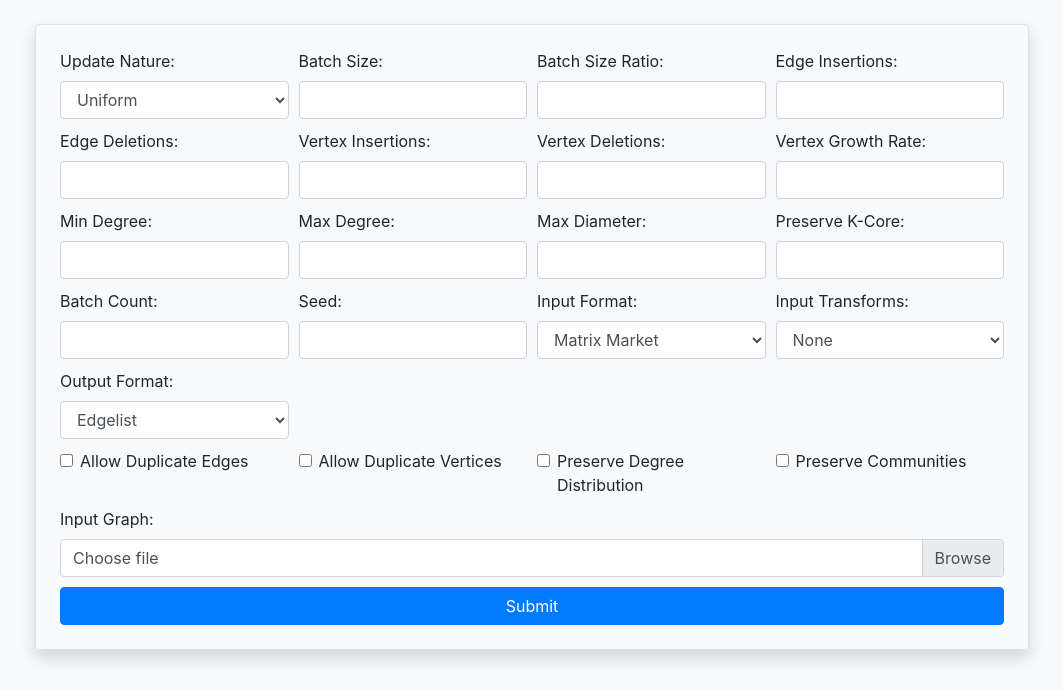
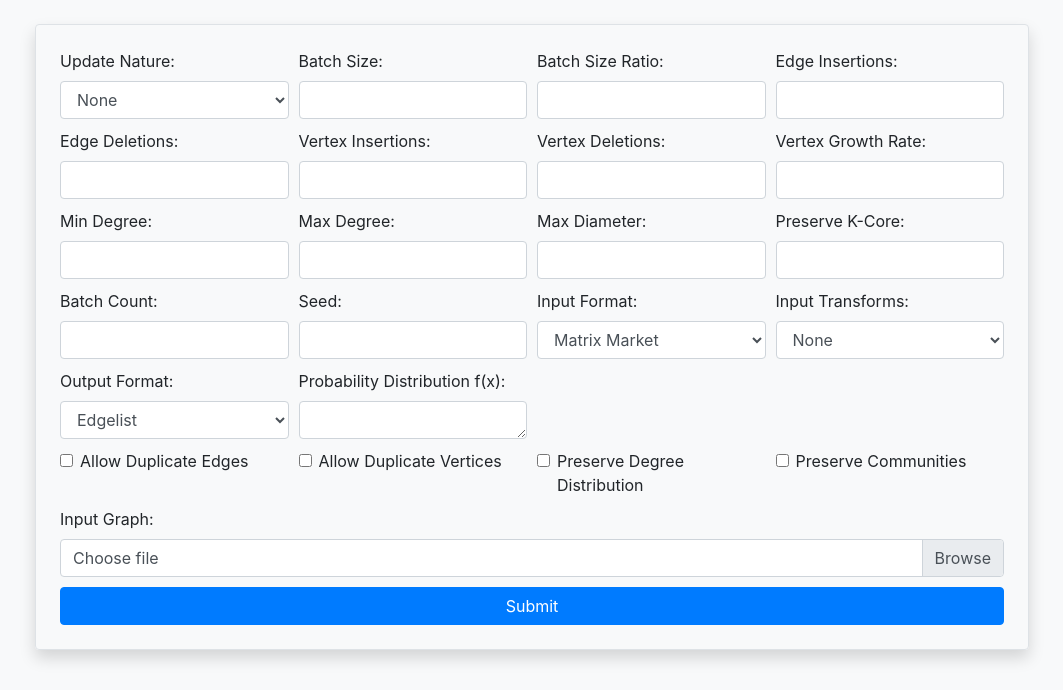
Before and after one commit to Rajendraprasad7/graph-generate-backend, a Flask app: page / in a window 1280 px wide. Shown: the part 84-774 px from the top of the page, without its empty margins (108-1171 px from the left). Run offline with Flask 3, Linux system fonts and the light colour scheme; a user stored in the database is signed in; some libraries are stand-ins or nearby versions.

Commit message:
add support for custom probability function

```diff
--- a/app.py
+++ b/app.py
@@ -92,6 +92,7 @@ def home():
         output_format = request.form['output-format']
         input_format = request.form['input-format']
         input_transform = request.form['input-transform']
+        probability_distribution = '"'+request.form['probability-distribution']+'"'
 
         # Clear the entire output directory
         if os.path.exists(output_directory):
@@ -139,7 +140,8 @@ def home():
             '--input-format', input_format,
             '--output-dir', output_directory,
             '--output-prefix', input_file_path.split('/')[-1].split('.')[0],
-            '--input-transform', input_transform
+            '--input-transform', input_transform,
+            '--probability-distribution', probability_distribution
         ]
 
         clean_args = ['./main']
@@ -157,13 +159,12 @@ def home():
         if preserve_communities == 'checked':
             clean_args.append('--preserve-communities')
 
-
-        print("Command run: ", " ".join(clean_args))
-        command_log = CommandLog(username=current_user.username, command=" ".join(clean_args))
+        command = " ".join(clean_args)
+        print("Command run: ", command)
+        command_log = CommandLog(username=current_user.username, command=command)
         db.session.add(command_log)
         db.session.commit()
-
-        subprocess.run(clean_args)
+        subprocess.run(command, shell=True)
 
         return render_template('home.html', output_file=True)
 
--- a/templates/home.html
+++ b/templates/home.html
@@ -38,6 +38,7 @@
                 <div class="form-group col-6 col-md-4 col-lg-3">
                     <label for="update-nature" class="mr-2">Update Nature:</label>
                     <select name="update-nature" class="form-control" id="update-nature">
+                        <option value="">None</option>
                         <option value="uniform">Uniform</option>
                         <option value="preferential">Preferential</option>
                         <option value="power-law">Power Law</option>
@@ -131,6 +132,10 @@
                         <option value="edgelist">Edgelist</option>
                     </select>
                 </div>
+                <div class="form-group col-6 col-md-4 col-lg-3">
+                    <label for="probability-distribution" class="mr-2">Probability Distribution f(x):</label>
+                    <textarea name="probability-distribution" class="form-control" id="probability-distribution" rows="1"></textarea>
+                </div>
             </div>
             <div class="form-row">
                 <div class="form-group col-6 col-md-4 col-lg-3">
```
Also changed, not shown: database.db, 2 other files.
